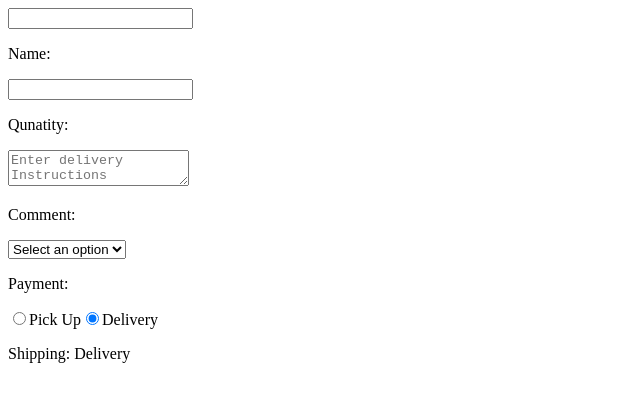
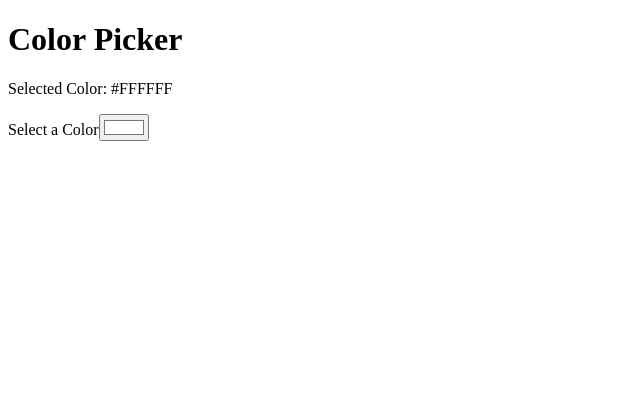
Before and after one commit to Daddanoy/react-course, a React (Vite) app in the folder my-react-ap/: page / in a window 1280 px wide. Shown: the top 402 px of the page, without its empty margins (0-640 px from the left). Built offline with nearby package versions, Linux system fonts and the light colour scheme.

Commit message:
COLOR PICKER APP

```diff
--- a/my-react-ap/src/App.jsx
+++ b/my-react-ap/src/App.jsx
@@ -1,11 +1,11 @@
-import OnChange from "./OnChange"
+import ColorPicker from "./ColorPicker"
 
 
 function App() {
 
 return(<>
 
-<OnChange />
+<ColorPicker/>
 
 </>)
 }
--- /dev/null
+++ b/my-react-ap/src/ColorPicker.jsx
@@ -0,0 +1,22 @@
+import React, {useState} from "react"
+
+function ColorPicker(){
+const [color, setColor] = useState("#FFFFFF")
+
+function handleColorChange(event){
+setColor(event.target.value)
+}
+
+return(
+  <div className="color-picker-container">
+    <h1>Color Picker</h1>
+    <div className="color-display" style={{backgroundColor: color}}>
+      <p>Selected Color: {color}</p>
+    </div>
+    <label>Select a Color</label>
+    <input type="color" value={color} onChange={handleColorChange} />
+  </div>
+)
+}
+
+export default ColorPicker
```
